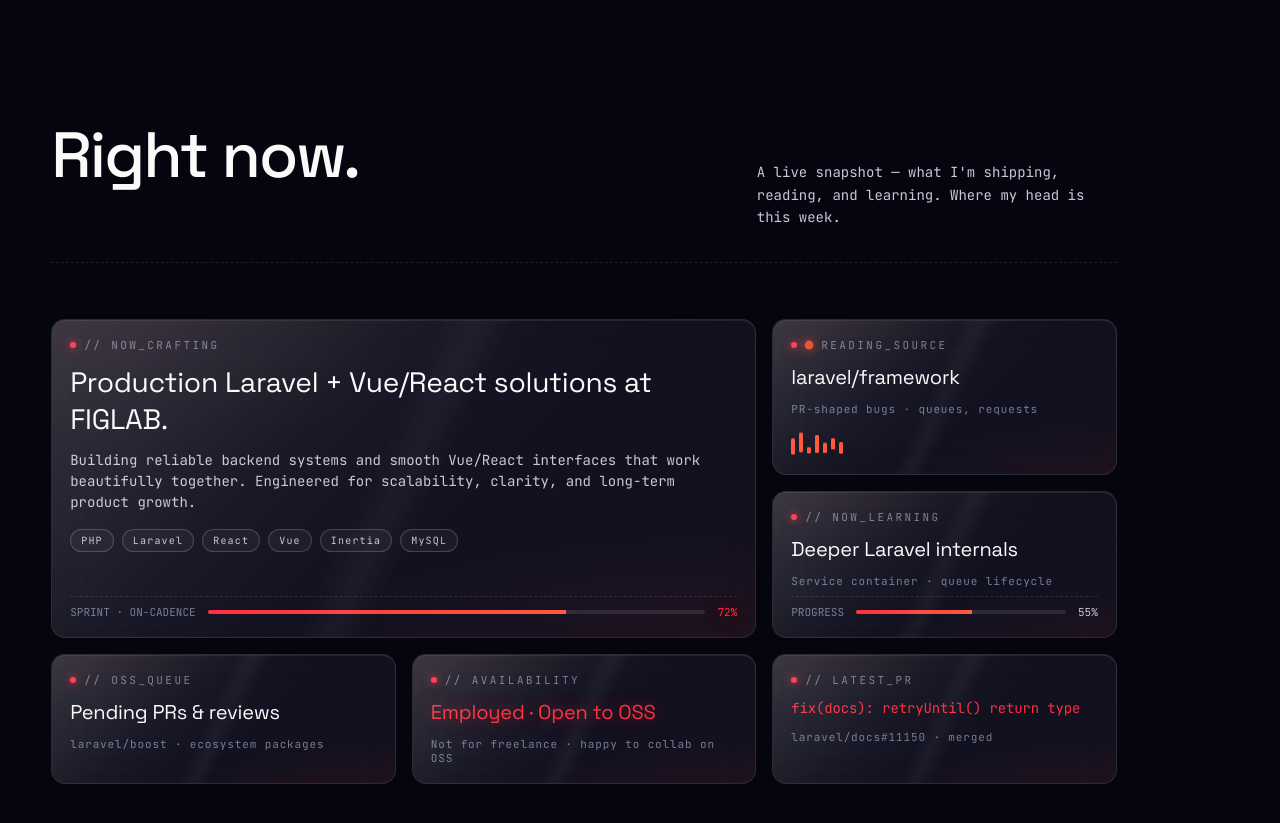
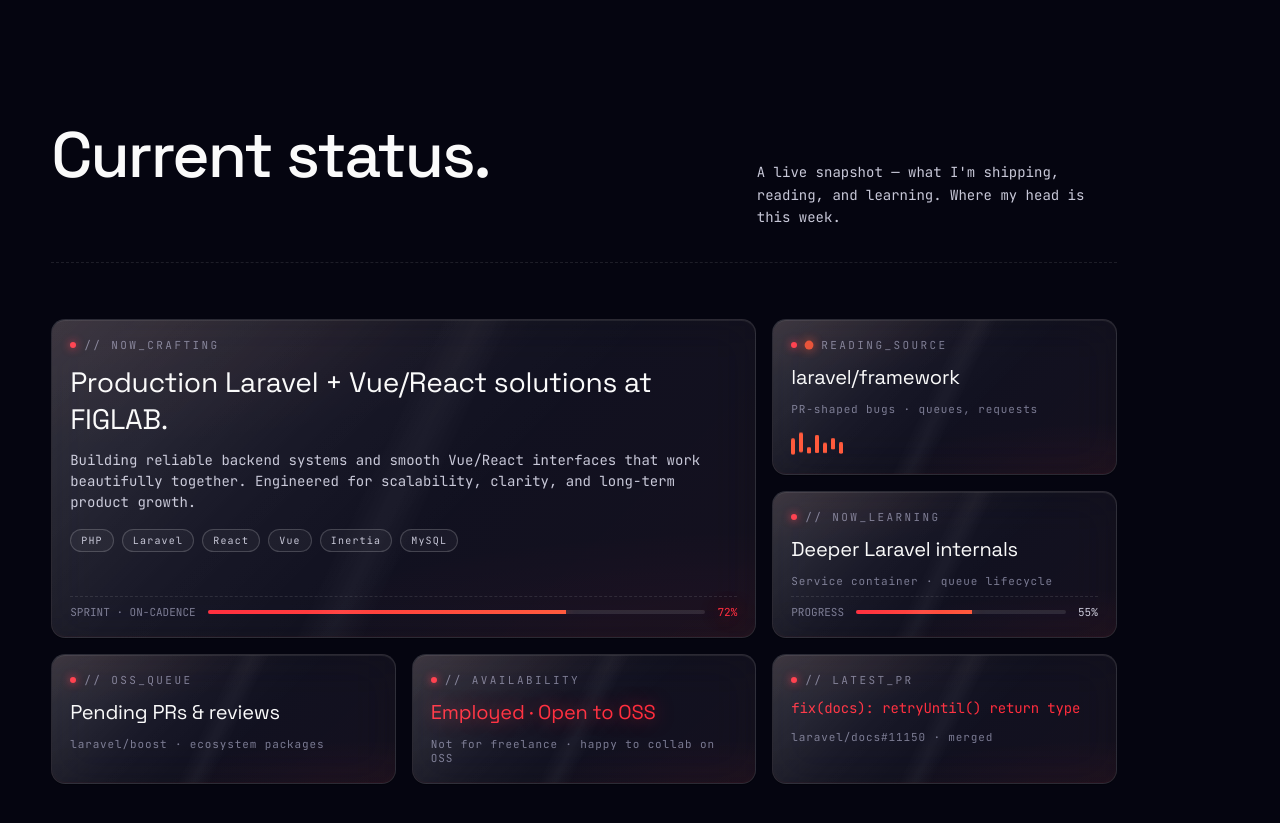
Before and after one commit to iz-ahmad/portfolio, a Next.js app: page / in a window 1280 px wide. Shown: the part 820-1643 px from the top of the page. Built offline with nearby package versions, Linux system fonts and the light colour scheme; no server answers.

Commit message:
rename section title from 'Right now.' to 'Current status.'

```diff
--- a/src/components/sections/NowPlaying.tsx
+++ b/src/components/sections/NowPlaying.tsx
@@ -3,7 +3,7 @@ export function NowPlaying() {
     <section id="now" className="section" aria-label="Current status">
       <div className="section-head">
         <div>
-          <h2 className="h-display section-title">Right now.</h2>
+          <h2 className="h-display section-title">Current status.</h2>
         </div>
         <div className="section-aside">
           <p>A live snapshot — what I&apos;m shipping, reading, and learning. Where my head is this week.</p>
```
